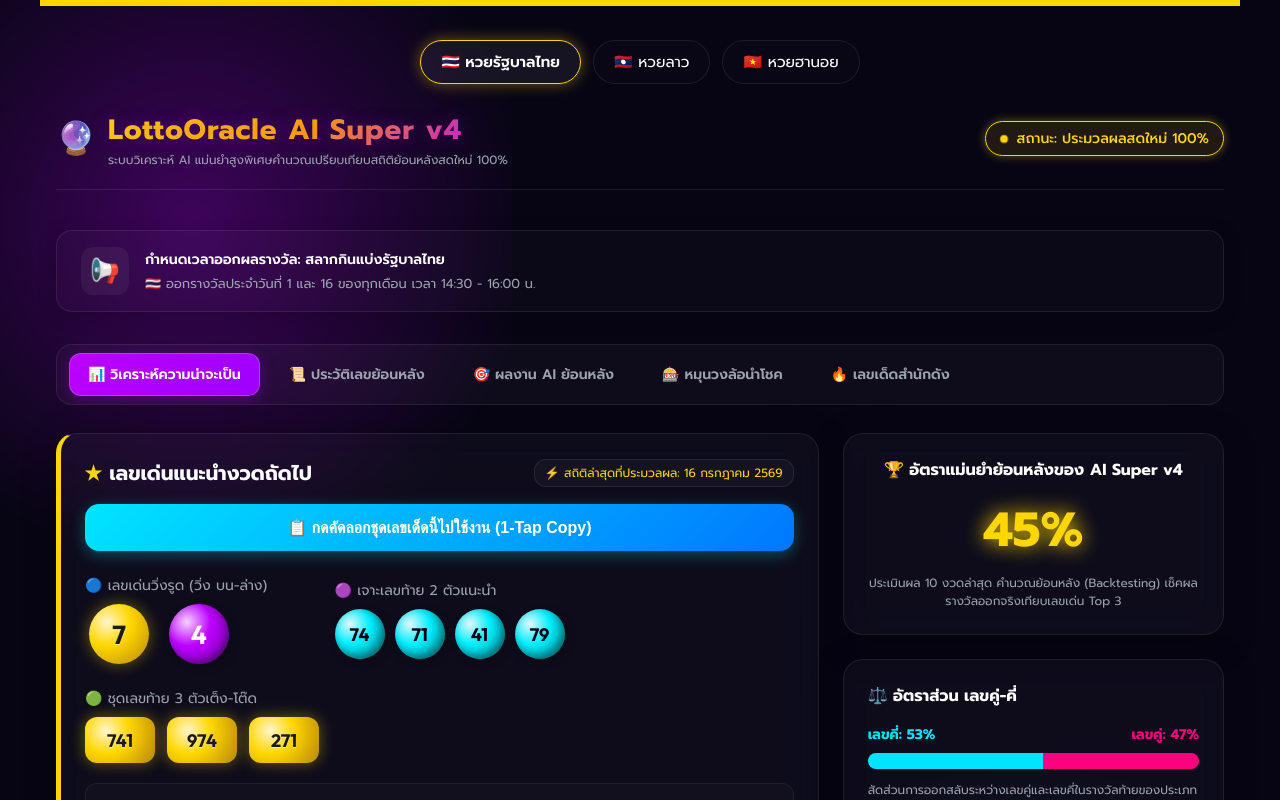
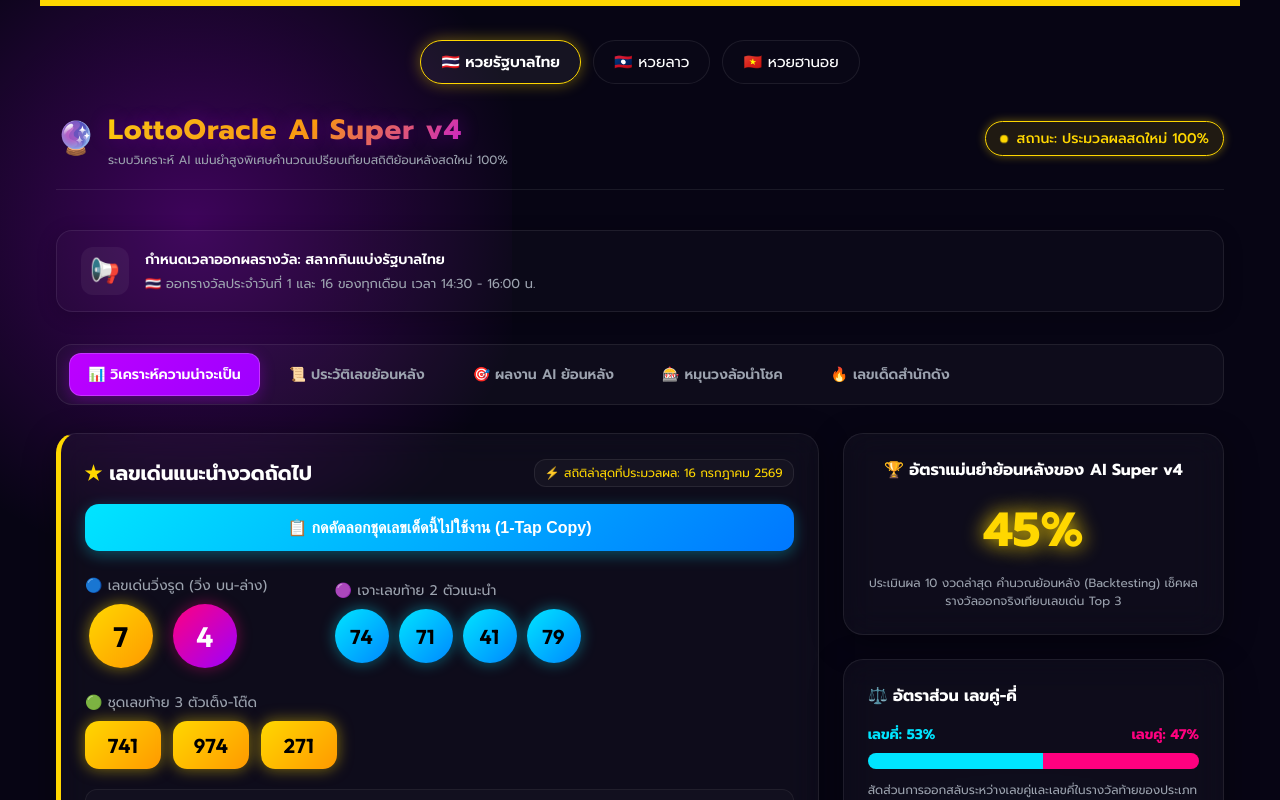
Before and after one commit to KritanatLiamseng/lotto, a Next.js app: page / in a window 1280 px wide. Shown: the top 800 px of the page. Built offline with nearby package versions, Linux system fonts and the light colour scheme.

Commit message:
Overhaul-color-contrast-and-font-weights-on-all-number-balls-and-table-elements

```diff
--- a/app/components/LottoHistory.js
+++ b/app/components/LottoHistory.js
@@ -476,11 +476,11 @@
                                   ? 'gold-ball'
                                   : 'cyan-ball'
                               }`} style={{
-                                width: '32px',
-                                height: '32px',
-                                fontSize: '14px',
-                                margin: 0,
-                                color: (sub.key === 'star' || sub.key === 'special' || (sub.key === 'development' && lottoType === 'lao')) ? '#000' : '#FFF'
+                                width: '36px',
+                                height: '36px',
+                                fontSize: '15px',
+                                fontWeight: '800',
+                                margin: 0
                               }}>
                                 {sub.twoDigitBack || '-'}
                               </span>
--- a/app/components/LottoPredictor.js
+++ b/app/components/LottoPredictor.js
@@ -122,8 +122,8 @@
             <div style={{ flex: 1, minWidth: '200px' }}>
               <div style={{ fontSize: '14px', color: 'var(--text-muted)', marginBottom: '8px' }}>🔵 เลขเด่นวิ่งรูด (วิ่ง บน-ล่าง)</div>
               <div style={{ display: 'flex', gap: '12px' }}>
-                <span className={`number-ball ${theme.accentBall}`} style={{ width: '60px', height: '60px', fontSize: '26px' }}>{topDigits[0]}</span>
-                <span className="number-ball magenta-ball" style={{ width: '60px', height: '60px', fontSize: '26px', background: lottoType === 'hanoi' ? 'radial-gradient(circle at 30% 30%, #FFF5CC 0%, var(--gold) 40%, #B8860B 100%)' : undefined, color: lottoType === 'hanoi' ? '#000' : undefined }}>{topDigits[1]}</span>
+                <span className={`number-ball ${theme.accentBall}`} style={{ width: '64px', height: '64px', fontSize: '28px' }}>{topDigits[0]}</span>
+                <span className="number-ball magenta-ball" style={{ width: '64px', height: '64px', fontSize: '28px' }}>{topDigits[1]}</span>
               </div>
             </div>
 
@@ -131,7 +131,7 @@
               <div style={{ fontSize: '14px', color: 'var(--text-muted)', marginBottom: '8px' }}>🟣 เจาะเลขท้าย 2 ตัวแนะนำ</div>
               <div style={{ display: 'flex', gap: '10px', flexWrap: 'wrap' }}>
                 {recommendedTwoDigits.map((num, i) => (
-                  <span key={i} className="number-ball cyan-ball" style={{ width: '50px', height: '50px', fontSize: '18px', margin: 0, background: lottoType === 'lao' ? 'radial-gradient(circle at 30% 30%, #F5D0FF 0%, var(--primary) 40%, #7A00B0 100%)' : undefined, color: lottoType === 'lao' ? '#FFF' : undefined }}>
+                  <span key={i} className="number-ball cyan-ball" style={{ width: '54px', height: '54px', fontSize: '20px', margin: 0 }}>
                     {num}
                   </span>
                 ))}
@@ -143,7 +143,7 @@
             <div style={{ fontSize: '14px', color: 'var(--text-muted)', marginBottom: '8px' }}>🟢 ชุดเลขท้าย 3 ตัวเต็ง-โต๊ด</div>
             <div style={{ display: 'flex', gap: '12px', flexWrap: 'wrap' }}>
               {recommendedThreeDigits.map((num, i) => (
-                <span key={i} className={`number-ball ${theme.accentBall}`} style={{ borderRadius: '12px', width: '70px', height: '46px', fontSize: '18px', margin: 0 }}>
+                <span key={i} className={`number-ball ${theme.accentBall}`} style={{ borderRadius: '14px', width: '76px', height: '48px', fontSize: '20px', margin: 0 }}>
                   {num}
                 </span>
               ))}
--- a/app/globals.css
+++ b/app/globals.css
@@ -308,36 +308,39 @@
   background: rgba(255, 255, 255, 0.01);
 }
 
-/* Lottery Numbers presentation */
+/* Lottery Numbers presentation - Ultra High Contrast */
 .number-ball {
   display: inline-flex;
   align-items: center;
   justify-content: center;
-  width: 44px;
-  height: 44px;
+  width: 46px;
+  height: 46px;
   border-radius: 50%;
   font-family: var(--font-number);
-  font-weight: 700;
-  font-size: 18px;
+  font-weight: 800 !important;
+  font-size: 19px;
   margin: 0 4px;
-  box-shadow: inset -3px -3px 8px rgba(0, 0, 0, 0.4), 3px 3px 8px rgba(0, 0, 0, 0.3);
+  box-shadow: 0 4px 12px rgba(0, 0, 0, 0.5);
+  letter-spacing: 0.5px;
 }
 
 .number-ball.gold-ball {
-  background: radial-gradient(circle at 30% 30%, #FFF5CC 0%, var(--gold) 40%, #B8860B 100%);
-  color: #1A1A1A;
-  text-shadow: 0 1px 0 rgba(255, 255, 255, 0.5);
-  box-shadow: 0 0 15px var(--gold-glow);
+  background: linear-gradient(135deg, #FFD700 0%, #FF9900 100%);
+  color: #000000 !important;
+  text-shadow: none;
+  box-shadow: 0 0 15px rgba(255, 215, 0, 0.5);
 }
 
 .number-ball.magenta-ball {
-  background: radial-gradient(circle at 30% 30%, #F5D0FF 0%, var(--primary) 40%, #7A00B0 100%);
-  color: #FFFFFF;
+  background: linear-gradient(135deg, #FF007F 0%, #9D00FF 100%);
+  color: #FFFFFF !important;
+  box-shadow: 0 0 15px rgba(255, 0, 127, 0.4);
 }
 
 .number-ball.cyan-ball {
-  background: radial-gradient(circle at 30% 30%, #E0F7FA 0%, var(--secondary) 40%, #00838F 100%);
-  color: #070514;
+  background: linear-gradient(135deg, #00E5FF 0%, #0088FF 100%);
+  color: #000000 !important;
+  box-shadow: 0 0 15px rgba(0, 229, 255, 0.4);
 }
 
 /* Animations */
```
